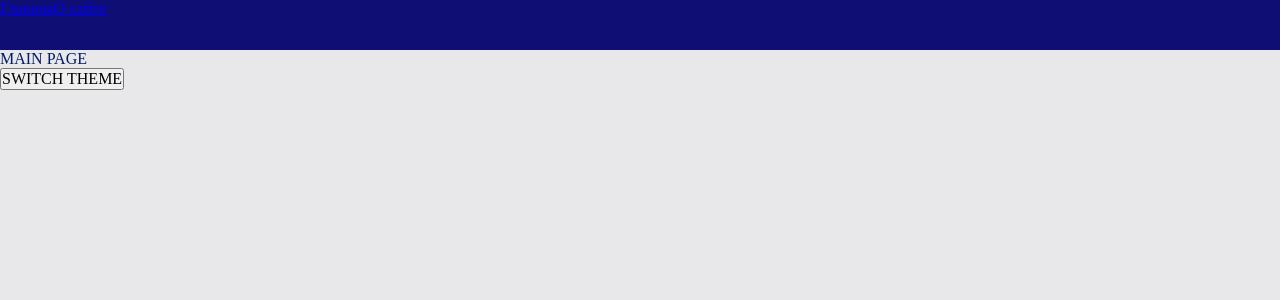
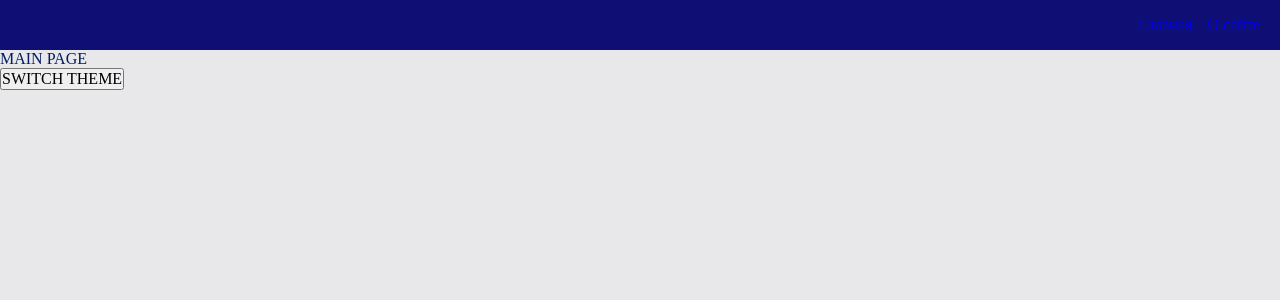
Before and after one commit to djonnybravo/production-project, a React app: page / in a window 1280 px wide. Shown: the top 300 px of the page. Built offline with nearby package versions, Linux system fonts and the light colour scheme.

Commit message:
feat: NavBar scss

```diff
--- a/src/app/styles/variables/global.scss
+++ b/src/app/styles/variables/global.scss
@@ -4,7 +4,12 @@
   --font-size-m: 16px;
   --font-line-m : 24px;
   --font-m: var(--font-size-m) / var(--font-line-m) var(--font-family-main);
+
   --font-size-l: 24px;
   --font-line-l : 32px;
   --font-l: var(--font-size-l) / var(--font-line-l) var(--font-family-main);
+
+  // РАЗМЕРЫ
+
+  --navbar-height: 50px;
 }
--- a/src/widgets/Navbar/ui/Navbar.module.scss
+++ b/src/widgets/Navbar/ui/Navbar.module.scss
@@ -1,5 +1,18 @@
 .Navbar {
   width: 100%;
-  height: 50px;
+  height: var(--navbar-height);
   background: var(--inverted-bg-color);
+
+  display: flex;
+  align-items: center;
+  padding: 20px;
 }
+
+.links {
+  margin-left: auto;
+}
+
+
+.mainLink {
+  margin-right: 15px;
+}
--- a/src/widgets/Navbar/ui/Navbar.tsx
+++ b/src/widgets/Navbar/ui/Navbar.tsx
@@ -9,8 +9,10 @@ interface NavbarProps {
 export const Navbar = ({className}: NavbarProps) => {
     return (
         <div className={classNames(cls.Navbar, {}, [className])}>
-            <Link to={'/'}>Главная</Link>
-            <Link to={'/about'}>О сайте</Link>
+            <div className={cls.links}>
+                <Link to={'/'} className={cls.mainLink}>Главная</Link>
+                <Link to={'/about'}>О сайте</Link>
+            </div>
         </div>
     );
 };
```
